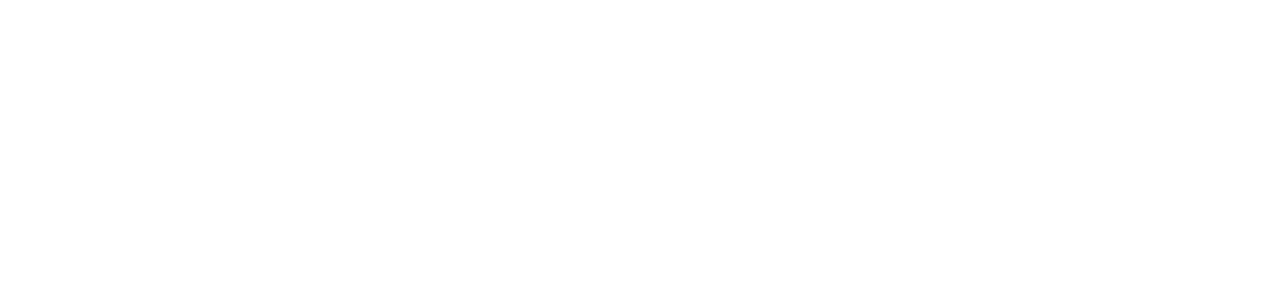
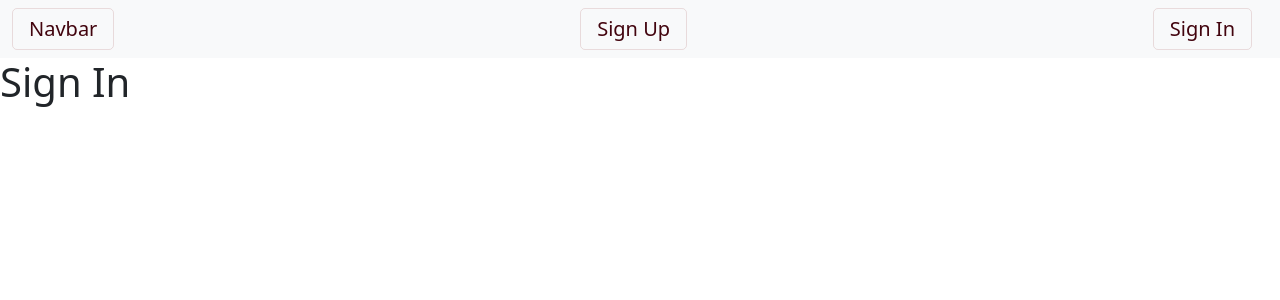
Before and after one commit to mikasa99985/react, a React (Vite) app: page /sign_in in a window 1280 px wide. Shown: the top 300 px of the page. Built offline with nearby package versions, Linux system fonts and the light colour scheme.

Commit message:
Add sign up and sign in pages

```diff
--- a/src/App.jsx
+++ b/src/App.jsx
@@ -1,6 +1,8 @@
 import React from 'react'
 import {BrowserRouter as Router,Switch,Route,} from "react-router-dom";
 import Home from './pages/Home'
+import SignUp from './pages/SignUp';
+import SignIn from './pages/SignIn';
 
 
 function App() {
@@ -13,6 +15,14 @@ function App() {
             <Home />
           </Route>
 
+          <Route exact path="/sign_up">
+            <SignUp />
+          </Route>
+
+          <Route exact path="/sign_in">
+            <SignIn />
+          </Route>
+
         </Switch>
       </Router>
     </>
--- a/src/components/Nav.jsx
+++ b/src/components/Nav.jsx
@@ -1,4 +1,5 @@
 import React from "react";
+import {Link} from 'react-router-dom'
 import '../utility/css/Style.css';
 
 const Nav = () => {
@@ -6,9 +7,15 @@ const Nav = () => {
     <>
       <nav className="navbar navbar-expand-lg bg-body-tertiary">
         <div className="container-fluid">
-          <a className="navbar-brand" href="#">
+          <Link className="navbar-brand" to="/">
             Navbar
-          </a>
+          </Link>
+          <Link className="navbar-brand" to="/sign_up">
+            Sign Up
+          </Link>
+          <Link className="navbar-brand" to="/sign_in">
+            Sign In
+          </Link>
         </div>
       </nav>
     </>
--- /dev/null
+++ b/src/pages/SignIn.jsx
@@ -0,0 +1,13 @@
+import React from 'react'
+import Nav from '../components/Nav';
+
+const SignIn = () => {
+    return (
+        <>
+            <Nav />
+            <h1>Sign In</h1>
+        </>
+    )
+}
+
+export default SignIn
--- /dev/null
+++ b/src/pages/SignUp.jsx
@@ -0,0 +1,13 @@
+import React from 'react'
+import Nav from '../components/Nav';
+
+const SignUp = () => {
+    return (
+        <>
+            <Nav />
+            <h1>Sign Up</h1>
+        </>
+    )
+}
+
+export default SignUp
```
